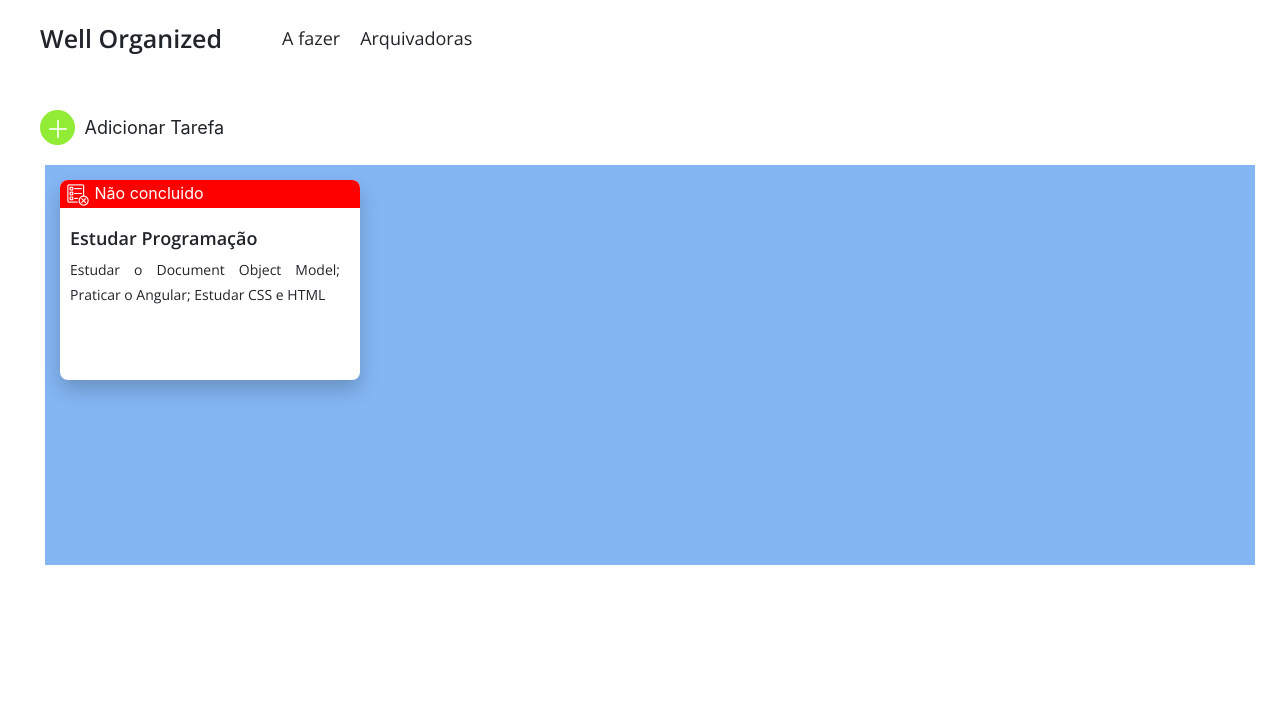
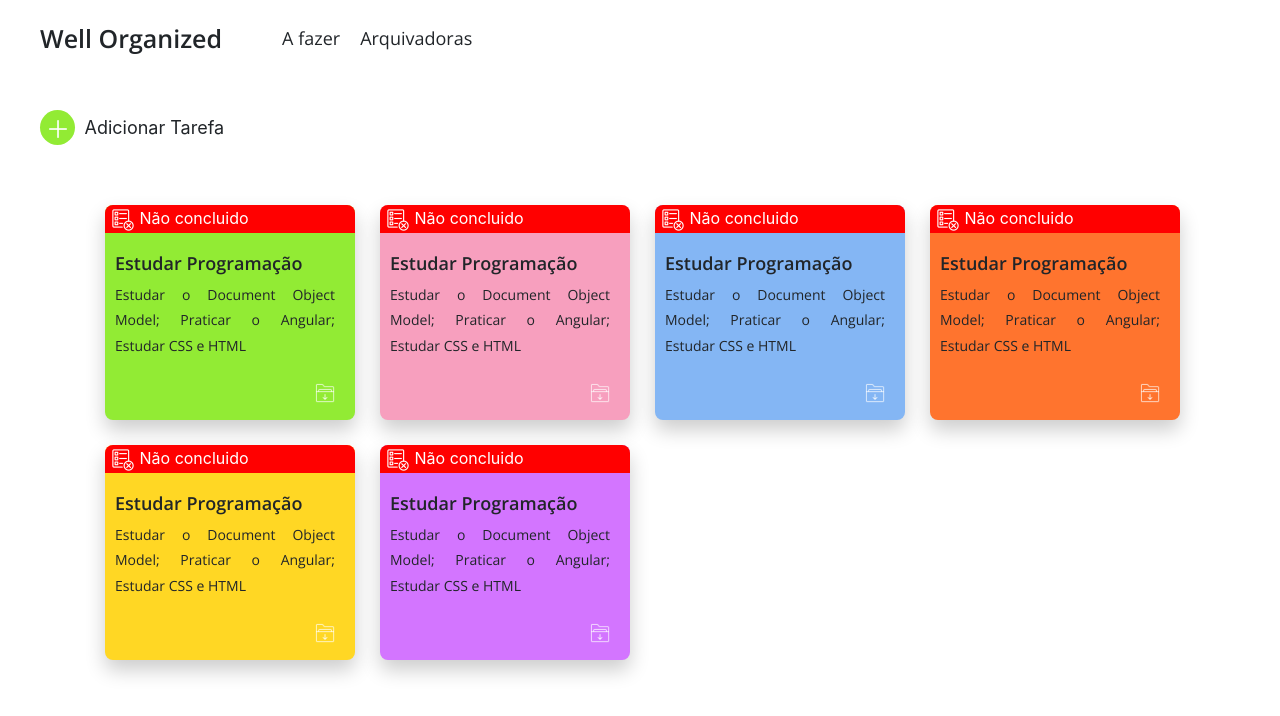
Before and after one commit to akarolynna/Well-Organized, a plain HTML site: page paginaInicial.html in a window 1280 px wide. Drawn offline with nearby package versions, Linux system fonts and the light colour scheme.

Commit message:
adicionando cards estáticos

```diff
--- a/Public/css/style.css
+++ b/Public/css/style.css
@@ -106,27 +106,28 @@ article .formulario .botoesCores button {
     margin-left: 5px;
 }
 
-article .formulario .botoesCores .verde {
+/* article .formulario .botoesCores .*/
+.verde {
     background-color: #92eb34;
 }
 
-article .formulario .botoesCores .rosa {
+.rosa {
     background-color: #f79fbe;
 }
 
-article .formulario .botoesCores .azul {
+.azul {
     background-color: #84b6f4;
 }
 
-article .formulario .botoesCores .laranja {
+.laranja {
     background-color: #ff742e;
 }
 
-article .formulario .botoesCores .amarelo {
+.amarelo {
     background-color: #ffd724;
 }
 
-article .formulario .botoesCores .roxo {
+.roxo {
     background-color: #d375ff;
 }
 
@@ -158,22 +159,21 @@ article .overlay {
 }
 
 article .containerCards {
+    /* As 3 linhas de codigo seguintes fazem com que a medida com que os elementos vão sendo adicionados eles vão para a linha de baixo */
     display: flex;
     flex-wrap: wrap;
-    justify-content: space-between;
-    width: auto;
-    background-color: #84b6f4;
+    justify-content: flex-start;
     margin-top: 20px;
-    margin-right: 25px;
-    margin-left: 5px;
-    height: 400px;
+    margin-left: 50px;
     padding: 15px;
 }
 
 article .containerCards .card1 {
-    width: 300px;
-    height: 200px;
-    background-color: white;
+    margin-top: 25px;
+    margin-right: 25px;
+
+    width: 250px;
+    height: 215px;
     border-radius: 8px;
     box-shadow: 0 10px 20px rgba(0, 0, 0, 0.2);
 }
@@ -191,6 +191,10 @@ article .containerCards .card1 .cabecalho button {
     background-color: transparent;
     color: white;
 
+}
+
+article .containerCards .card1 .corpo {
+    height: 150px;
 }
 
 article .containerCards .card1 .corpo .tituloCard h1 {
@@ -213,6 +217,16 @@ article .containerCards .card1 .corpo .paragrafo {
     padding-right: 20px;
 }
 
-article .containerCards .card1 .rodape{
-     margin-bottom: 0px;
+article .containerCards .card1 .rodape {
+    display: flex;
+    justify-content: flex-end;
+    margin-bottom: 0px;
+    margin-right: 20px;
+
+
 }
+
+article .containerCards .card1 .rodape img {
+    height: 20px;
+    margin-bottom: 0px;
+}
--- a/paginaInicial.html
+++ b/paginaInicial.html
@@ -63,9 +63,9 @@
                 </div>
             </form>
         </div>
-        <div id="overlay" class="overlay"></div>
+
         <div class="containerCards">
-            <div class="card1">
+            <div class="verde card1">
                 <div class="cabecalho">
                     <button class="naoConcluido" id="naoConcluido">
                         <img src="Public/assets/naoConcluido.png" alt="Icone não concluido">
@@ -84,9 +84,135 @@
                     </div>
                 </div>
                 <div class="rodape">
-
+                    <img src="Public/assets/arquivado.png" alt="Arquivado">
                 </div>
             </div>
+
+            <!-- Card 2 -->
+            <div class="rosa card1">
+                <div class="cabecalho">
+                    <button class="naoConcluido" id="naoConcluido">
+                        <img src="Public/assets/naoConcluido.png" alt="Icone não concluido">
+                        <span>Não concluido</span>
+                    </button>
+                </div>
+                <div class="corpo">
+                    <div class="tituloCard">
+                        <h1>Estudar Programação</h1>
+                    </div>
+                    <div class="paragrafo">
+                        <p>Estudar o Document Object Model;
+                            Praticar o Angular;
+                            Estudar CSS e HTML
+                        </p>
+                    </div>
+                </div>
+                <div class="rodape">
+                    <img src="Public/assets/arquivado.png" alt="Arquivado">
+                </div>
+            </div>
+
+            <!-- Card 3 -->
+            <div class="azul card1">
+                <div class="cabecalho">
+                    <button class="naoConcluido" id="naoConcluido">
+                        <img src="Public/assets/naoConcluido.png" alt="Icone não concluido">
+                        <span>Não concluido</span>
+                    </button>
+                </div>
+                <div class="corpo">
+                    <div class="tituloCard">
+                        <h1>Estudar Programação</h1>
+                    </div>
+                    <div class="paragrafo">
+                        <p>Estudar o Document Object Model;
+                            Praticar o Angular;
+                            Estudar CSS e HTML
+                        </p>
+                    </div>
+                </div>
+                <div class="rodape">
+                    <img src="Public/assets/arquivado.png" alt="Arquivado">
+                </div>
+            </div>
+
+
+            <!-- Card 4 -->
+            <div class="laranja card1">
+                <div class="cabecalho">
+                    <button class="naoConcluido" id="naoConcluido">
+                        <img src="Public/assets/naoConcluido.png" alt="Icone não concluido">
+                        <span>Não concluido</span>
+                    </button>
+                </div>
+                <div class="corpo">
+                    <div class="tituloCard">
+                        <h1>Estudar Programação</h1>
+                    </div>
+                    <div class="paragrafo">
+                        <p>Estudar o Document Object Model;
+                            Praticar o Angular;
+                            Estudar CSS e HTML
+                        </p>
+                    </div>
+                </div>
+                <div class="rodape">
+                    <img src="Public/assets/arquivado.png" alt="Arquivado">
+                </div>
+            </div>
+
+            <!-- Card 5 -->
+            <div class="amarelo card1">
+                <div class="cabecalho">
+                    <button class="naoConcluido" id="naoConcluido">
+                        <img src="Public/assets/naoConcluido.png" alt="Icone não concluido">
+                        <span>Não concluido</span>
+                    </button>
+                </div>
+                <div class="corpo">
+                    <div class="tituloCard">
+                        <h1>Estudar Programação</h1>
+                    </div>
+                    <div class="paragrafo">
+                        <p>Estudar o Document Object Model;
+                            Praticar o Angular;
+                            Estudar CSS e HTML
+                        </p>
+                    </div>
+                </div>
+                <div class="rodape">
+                    <img src="Public/assets/arquivado.png" alt="Arquivado">
+                </div>
+            </div>
+
+            <!-- Card 6 -->
+            <div class="roxo card1">
+                <div class="cabecalho">
+                    <button class="naoConcluido" id="naoConcluido">
+                        <img src="Public/assets/naoConcluido.png" alt="Icone não concluido">
+                        <span>Não concluido</span>
+                    </button>
+                </div>
+                <div class="corpo">
+                    <div class="tituloCard">
+                        <h1>Estudar Programação</h1>
+                    </div>
+                    <div class="paragrafo">
+                        <p>Estudar o Document Object Model;
+                            Praticar o Angular;
+                            Estudar CSS e HTML
+                        </p>
+                    </div>
+                </div>
+                <div class="rodape">
+                    <img src="Public/assets/arquivado.png" alt="Arquivado">
+                </div>
+            </div>
+
+
+
+
+            <div id="overlay" class="overlay"></div>
         </div>
     </article>
     <!-- Importando o arquivo js -->
```
